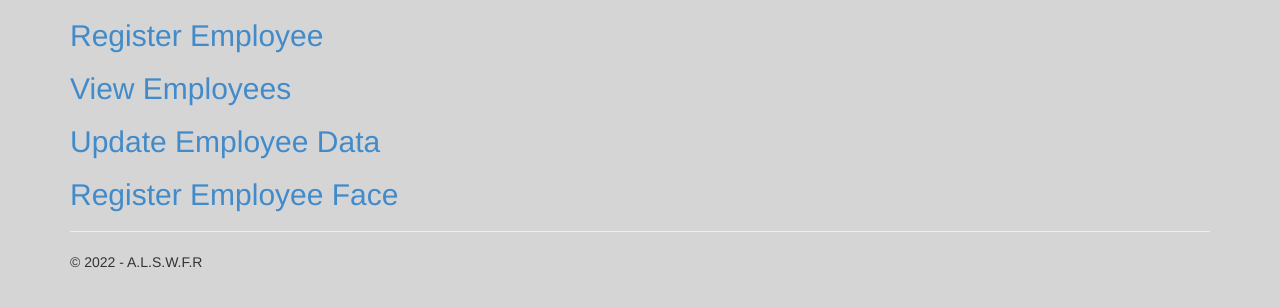
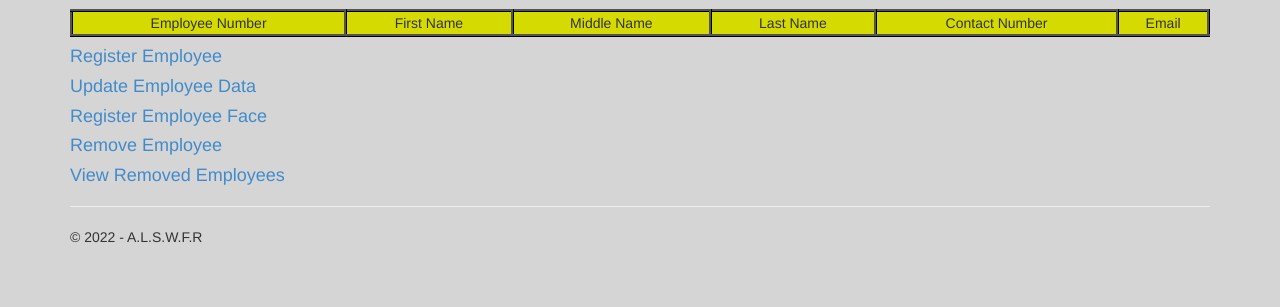
Before and after one commit to BernardSurdilla/ALSwFR, a Django app: page /employee_data/ in a window 1280 px wide. Shown: the part 51-358 px from the top of the page. Run offline with Django 3.2, Linux system fonts and the light colour scheme; data that the repository does not hold is empty; some libraries are stand-ins or nearby versions.

Commit message:
Merged the employeeData window together

```diff
--- a/ThesisProject2/ThesisProject2/urls.py
+++ b/ThesisProject2/ThesisProject2/urls.py
@@ -30,11 +30,12 @@ urlpatterns = [
     path('feed/', views.liveCamFeed, name='liveCamFeed'),
 
     #Views for viewing data on db
-    path('employee_data/', views.employeeData, name='employeeData'),
+    path('employee_data/', views.viewEmployees, name='viewEmployees'),
     path('employee_data/employee_registration/', views.faceRecogForm, name='registerEmployee'),
-    path('employee_data/registered_employees/', views.viewEmployees, name='viewEmployees'),
     path('employee_data/update_employees/', views.editUser, name='updateEmployees'),
     path('employee_data/add_face/', views.uploadImages, name='uploadImages'),
+    path('employee_data/remove_employee/', views.removeEmployee, name='removeEmployee'),
+    path('employee_data/view_removed_employee/', views.viewRemovedEmployees, name='removedEmployees'),
 
     path('attendance_log/', views.attendanceLog, name='attendanceLog'),
     path('users/', views.viewUsers, name='users'),
--- a/ThesisProject2/app/models.py
+++ b/ThesisProject2/app/models.py
@@ -37,13 +37,16 @@ class Employee(models.Model):
     middle_name = models.CharField(max_length=20, blank=True)
     contact_number = models.CharField(max_length=20, blank=True)
     email_address = models.EmailField(max_length=254, blank=True)
+    active = models.BooleanField(default=True)
 
 class FacesDB(models.Model):
     employee_id_num = models.ForeignKey(Employee, on_delete=models.CASCADE)
     #image = models.ImageField(upload_to='faces/%Y/%m/%d')
     image = models.ImageField(upload_to='faces/')
+    active = models.BooleanField(default=True)
 
 class AttendanceLog(models.Model):
     employee_id_num = models.ForeignKey(Employee, on_delete=models.CASCADE)
     time_in = models.DateTimeField(blank=False)
     time_out = models.DateTimeField(blank=True, null=True)
+    active = models.BooleanField(default=True)
--- a/ThesisProject2/app/static/app/content/custStyles.css
+++ b/ThesisProject2/app/static/app/content/custStyles.css
@@ -54,6 +54,7 @@ body {
     height: var(--imgHeight);
 }
 .camOutputImg {
-    width: 70%;
-    height: 70%;
+    width: 100%;
+    height: 100%;
+    float:left;
 }
--- a/ThesisProject2/app/templates/app/custom/cameraOnly.html
+++ b/ThesisProject2/app/templates/app/custom/cameraOnly.html
@@ -11,7 +11,6 @@
     <script src="{% static 'app/scripts/modernizr-2.6.2.js' %}"></script>
 </head>
 <body>
-    <br />
     <center>
         <img id="camOutputImg" class="camOutputImg" />
     </center>
@@ -36,7 +35,7 @@
 
             return false;
         };
-        var interval = 150
+        var interval = 200
         setInterval(imgUpdater, interval)
 
     </script>
--- a/ThesisProject2/app/templates/app/custom/employeeData.html
+++ /dev/null
@@ -1,10 +0,0 @@
-{% extends "app/layout.html" %}
-
-{% block content %}
-
-<h2><a href="{% url 'registerEmployee' %}">Register Employee</a></h2>
-<h2><a href="{% url 'viewEmployees' %}">View Employees </a></h2>
-<h2><a href="{% url 'updateEmployees' %}">Update Employee Data </a></h2>
-<h2><a href="{% url 'uploadImages' %}">Register Employee Face</a></h2>
-
-{% endblock %}
--- a/ThesisProject2/app/templates/app/custom/viewEmployees.html
+++ b/ThesisProject2/app/templates/app/custom/viewEmployees.html
@@ -22,4 +22,9 @@
     </tr>
     {% endfor %}
 </table>
+<h4><a href="{% url 'registerEmployee' %}">Register Employee</a></h4>
+<h4><a href="{% url 'updateEmployees' %}">Update Employee Data </a></h4>
+<h4><a href="{% url 'uploadImages' %}">Register Employee Face</a></h4>
+<h4><a href="{% url 'removeEmployee' %}">Remove Employee</a></h4>
+<h4><a href="{% url 'removedEmployees' %}">View Removed Employees</a></h4>
 {% endblock %}
--- a/ThesisProject2/app/templates/app/layout.html
+++ b/ThesisProject2/app/templates/app/layout.html
@@ -37,7 +37,7 @@
                     {% endif %}
 
                     {% if perms.app.check_employee_data %}
-                    <li><a href="{% url 'employeeData' %}">Employee Data</a></li>
+                    <li><a href="{% url 'viewEmployees' %}">Employee Data</a></li>
                     {% endif %}
 
                     {% if perms.app.check_user_records %}
--- a/ThesisProject2/app/views.py
+++ b/ThesisProject2/app/views.py
@@ -11,11 +11,11 @@ from types import NoneType
 
 from django.conf import settings
 from django.shortcuts import render, redirect
-from django.http import HttpRequest, JsonResponse, HttpResponseRedirect
+from django.http import HttpRequest, JsonResponse
 from django.contrib import messages
 from django.contrib.auth.models import User
 
-from .forms import FaceRegistrationForm, UpdateFaceRegistrationForm, RegisterFaceForm
+from .forms import FaceRegistrationForm, UpdateFaceRegistrationForm, RegisterFaceForm, RemoveEmployee
 from .models import Employee, FacesDB, AttendanceLog
 from app.facial_recognition import fr_view
 
@@ -65,12 +65,22 @@ def viewUsers(request):
         }
     )
 def viewEmployees(request):
-    query_results = Employee.objects.all()
+    query_results = Employee.objects.filter(active = True)
     return render(
         request,
         'app/custom/viewEmployees.html',
         {
             'title':'Employees',
+            'table_data': query_results,
+        }
+    )
+def viewRemovedEmployees(request):
+    query_results = Employee.objects.filter(active = False)
+    return render(
+        request,
+        'app/custom/removedEmployees.html',
+        {
+            'title':'Removed Employees',
             'table_data': query_results,
         }
     )
@@ -83,16 +93,6 @@ def attendanceLog(request):
         {
             'title':'Attendance Log',
             'table_data': query_results,
-        }
-    )
-def employeeData(request):
-    """Renders the startPage html."""
-    assert isinstance(request, HttpRequest)
-    return render(
-        request,
-        'app/custom/employeeData.html',
-        {
-            'title':'Employee Data',
         }
     )
 
@@ -122,22 +122,20 @@ def faceRecogForm(request):
     #The view for user registration
     if request.method == 'POST':
         form = FaceRegistrationForm()
-        if request.POST.getlist('capturedImages[]'):
-            employee = Employee()
-            employee.employee_id_num = request.POST.get('employee_id_num')
-            employee.first_name = request.POST.get('first_name')
-            employee.last_name = request.POST.get('last_name')
-            employee.middle_name = request.POST.get('middle_name')
-            employee.contact_number = request.POST.get('contact_number')
-            employee.email_address = request.POST.get('email_address')
-            employee.save()
+        employee = Employee()
+        employee.employee_id_num = request.POST.get('employee_id_num')
+        employee.first_name = request.POST.get('first_name')
+        employee.last_name = request.POST.get('last_name')
+        employee.middle_name = request.POST.get('middle_name')
+        employee.contact_number = request.POST.get('contact_number')
+        employee.email_address = request.POST.get('email_address')
+        employee.save()
 
-            messages.success(request, 'Employee successfully registered!')
-            return render(request, 'app/custom/registrationForm.html', {'form': form})
-        else:
-            messages.error(request, 'Invalid data input! Try again.')
+        messages.success(request, 'Employee successfully registered!')
+        return render(request, 'app/custom/registrationForm.html', {'form': form})
     else:
         form = FaceRegistrationForm()
+
     return render(request, 'app/custom/registrationForm.html', {'form': form})
 def insertImgArr(request):
     if request.method == 'POST':
@@ -191,6 +189,20 @@ def uploadImages(request):
             'form': form,
         }
     )
+def removeEmployee(request):
+    form = RemoveEmployee()
+    if request.method == 'POST':
+        employee_id_number = request.POST.get('employee_id_num')
+        if Employee.objects.filter(employee_id_num=employee_id_number, active=True):
+            empInst = Employee.objects.filter(employee_id_num=employee_id_number, active=True)[0]
+            empInst.active = False
+            empInst.save()
+            messages.success(request, 'Employee successfully removed!')
+            return render(request,'app/custom/removeEmployee.html',{'form': form,})
+    else:
+        return render(request,'app/custom/removeEmployee.html',{'form': form,})
+
+    return render(request,'app/custom/removeEmployee.html',{'form': form,})
 def startPage(request):
     fr_view.initializeCamera()
     ltAttEntTime = ""
@@ -216,7 +228,7 @@ def startPage(request):
         'app/custom/startPage.html',
         {
             'title':'A.L.S.W.F.R',
-            'num_of_employees': str(Employee.objects.all().count()),
+            'num_of_employees': str(Employee.objects.filter(active=True).count()),
             'last_detect_type':ltAttEntType,
             'last_detect_time':ltAttEntTime,
             'last_detect_name':ltAttEntName,
```
Also changed, not shown: ThesisProject2/app/forms.py (+21 -2 lines), ThesisProject2/app/templates/app/custom/registrationForm.html (+3 -49 lines), 1 other file.
